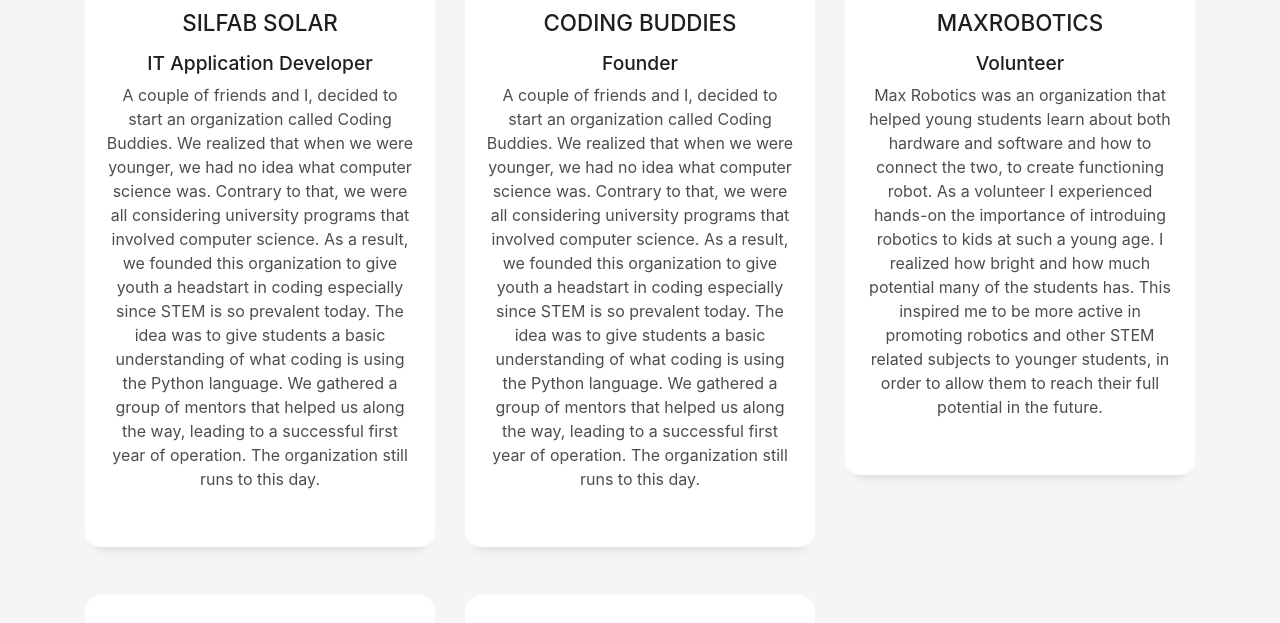
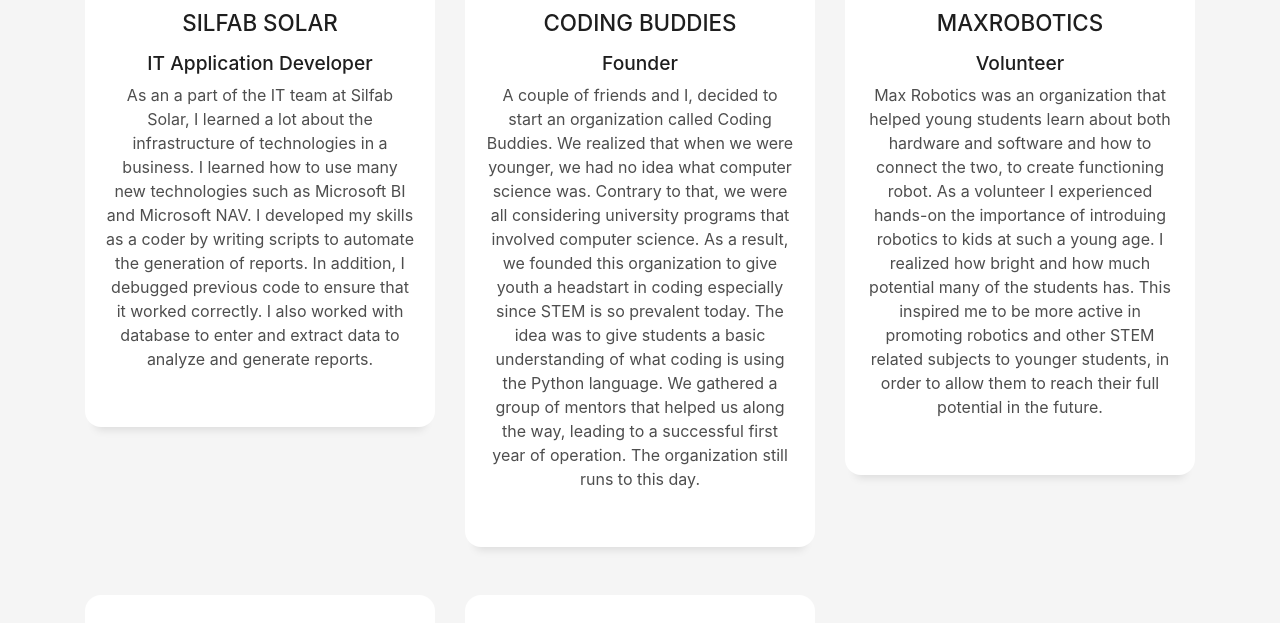
Before and after one commit to jason-qin2/jason-qin2.github.io, a plain HTML site: page index.html in a window 1280 px wide. Shown: the part 2158-2781 px from the top of the page. Drawn offline with Linux system fonts and the light colour scheme; files whose address does not match are found by name.

Commit message:
update experiences

```diff
--- a/index.html
+++ b/index.html
@@ -99,7 +99,7 @@
                 <div class="col-sm-6 col-md-7">
                   <div class="about-info">
                     <p><span class="title-s">Name: </span> <span>Jason Qin</span></p>
-                    <p><span class="title-s">Profile: </span> <span>Computer Science Student</span></p>
+                    <p><span class="title-s">Education: </span> <span>Computer Science Student</span></p>
                     <p><span class="title-s">Email: </span> <span>z52qin@uwaterloo.ca</span></p>
                     <p><span class="title-s">GitHub: </span> <span>github.com/jasonator1228</span></p>
                   </div>
@@ -206,7 +206,10 @@
             <h2 class="s-title">Silfab Solar</h2>
             <h3 class="position">IT Application Developer</h3>
             <p class="s-description text-center">
-              A couple of friends and I, decided to start an organization called Coding Buddies. We realized that when we were younger, we had no idea what computer science was. Contrary to that, we were all considering university programs that involved computer science. As a result, we founded this organization to give youth a headstart in coding especially since STEM is so prevalent today. The idea was to give students a basic understanding of what coding is using the Python language. We gathered a group of mentors that helped us along the way, leading to a successful first year of operation. The organization still runs to this day.
+              As an a part of the IT team at Silfab Solar, I learned a lot about the infrastructure of technologies in a business.
+              I learned how to use many new technologies such as Microsoft BI and Microsoft NAV.
+              I developed my skills as a coder by writing scripts to automate the generation of reports. In addition, I debugged previous code to ensure that it worked correctly.
+              I also worked with database to enter and extract data to analyze and generate reports.
             </p>
           </div>
         </div>
```
